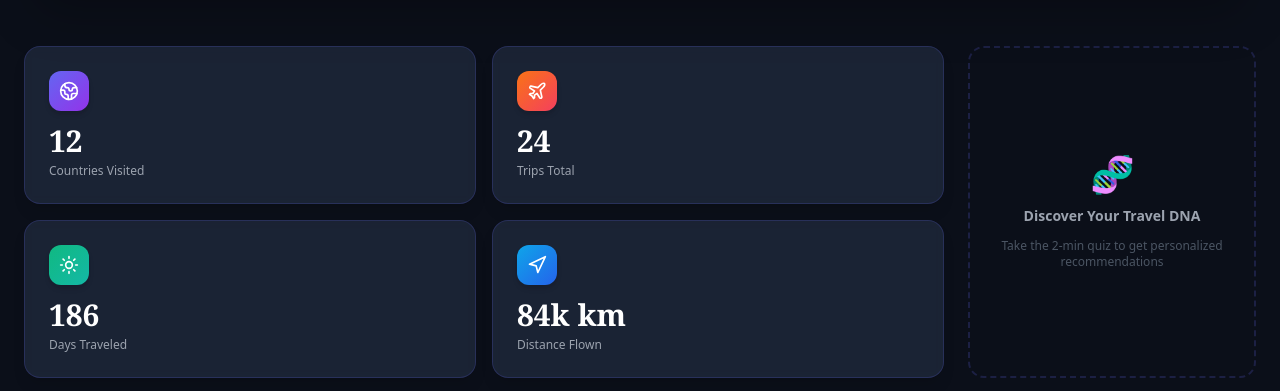
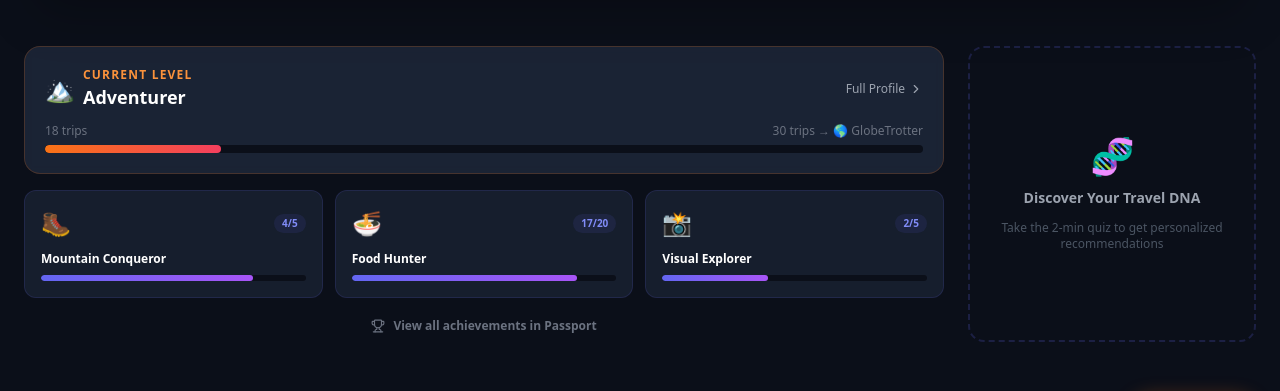
Before and after one commit to rajaghara2007/oddo-hackathon, a Next.js app in the folder frontend/: page /dashboard in a window 1280 px wide. Shown: the part 530-921 px from the top of the page. Built offline with nearby package versions, Linux system fonts and the light colour scheme.

Commit message:
feat: replace dashboard stats with achievement progress widget

```diff
--- a/frontend/components/trek/DashboardClient.tsx
+++ b/frontend/components/trek/DashboardClient.tsx
@@ -2,17 +2,11 @@
 
 import { useState, useEffect } from "react";
 import { motion } from "framer-motion";
-import { MapPin, Clock, Globe2, Plane, Sun, Navigation, Sparkles } from "lucide-react";
+import { MapPin, Clock, Sparkles, Trophy, ChevronRight } from "lucide-react";
 import { mockTrips } from "@/data/mockDashboard";
 import TravelDNACard from "@/components/trek/TravelDNACard";
 import type { TravelDNA } from "@/data/travelDNA";
-
-const STATS = [
-  { label: "Countries Visited", value: "12", icon: <Globe2 className="w-5 h-5" />, color: "from-indigo-500 to-purple-600" },
-  { label: "Trips Total", value: "24", icon: <Plane className="w-5 h-5" />, color: "from-orange-500 to-rose-500" },
-  { label: "Days Traveled", value: "186", icon: <Sun className="w-5 h-5" />, color: "from-emerald-500 to-teal-500" },
-  { label: "Distance Flown", value: "84k km", icon: <Navigation className="w-5 h-5" />, color: "from-sky-500 to-blue-600" },
-];
+import { MOCK_BADGES, getCurrentLevel, MOCK_PASSPORT_STATS } from "@/data/passport";
 
 const STATUS_COLORS: Record<string, string> = {
   planned: "bg-indigo-500/20 text-indigo-300 border border-indigo-500/30",
@@ -75,24 +69,85 @@ export default function DashboardClient() {
         </div>
       </section>
 
-      {/* Stats Grid + DNA Card */}
+      {/* Achievement Progress + DNA Card */}
       <section className="max-w-[1400px] mx-auto px-6 mb-12">
         <div className="flex flex-col lg:flex-row gap-6">
-          <div className="flex-1 grid grid-cols-2 md:grid-cols-4 lg:grid-cols-2 gap-4">
-            {STATS.map((stat, i) => (
-              <motion.div key={stat.label}
-                initial={{ opacity: 0, y: 30 }} animate={{ opacity: 1, y: 0 }} transition={{ delay: 0.1 * i }}
-                whileHover={{ y: -4, scale: 1.02 }}
-                className="bg-[#1E293B]/80 backdrop-blur-sm border border-indigo-500/20 rounded-2xl p-6 flex flex-col gap-3 shadow-lg cursor-pointer">
-                <div className={`w-10 h-10 rounded-xl bg-gradient-to-br ${stat.color} flex items-center justify-center text-white shadow-md`}>
-                  {stat.icon}
-                </div>
-                <div>
-                  <p className="text-3xl font-bold text-white font-serif">{stat.value}</p>
-                  <p className="text-xs text-gray-400 mt-1 font-medium">{stat.label}</p>
-                </div>
+          {/* Achievement Widget */}
+          <div className="flex-1">
+            {/* Level Progress Bar */}
+            <motion.div
+              initial={{ opacity: 0, y: 20 }} animate={{ opacity: 1, y: 0 }}
+              className="bg-[#1E293B]/80 backdrop-blur-sm border border-orange-500/20 rounded-2xl p-5 mb-4"
+            >
+              {(() => {
+                const { current, next, progressPct } = getCurrentLevel(MOCK_PASSPORT_STATS.totalTrips);
+                return (
+                  <>
+                    <div className="flex items-center justify-between mb-3">
+                      <div className="flex items-center gap-2">
+                        <span className="text-2xl">{current.emoji}</span>
+                        <div>
+                          <p className="text-xs text-orange-400 font-bold uppercase tracking-widest">Current Level</p>
+                          <p className="text-lg font-bold text-white">{current.title}</p>
+                        </div>
+                      </div>
+                      <a href="/passport">
+                        <span className="text-xs text-gray-400 hover:text-orange-400 flex items-center gap-1 transition-colors">
+                          Full Profile <ChevronRight className="w-3.5 h-3.5" />
+                        </span>
+                      </a>
+                    </div>
+                    {next && (
+                      <>
+                        <div className="flex justify-between text-xs text-gray-500 mb-1.5">
+                          <span>{MOCK_PASSPORT_STATS.totalTrips} trips</span>
+                          <span>{next.minTrips} trips → {next.emoji} {next.title}</span>
+                        </div>
+                        <div className="h-2 bg-[#0B0F19] rounded-full overflow-hidden">
+                          <motion.div
+                            initial={{ width: 0 }} animate={{ width: `${progressPct}%` }} transition={{ duration: 1, delay: 0.3 }}
+                            className="h-full bg-gradient-to-r from-orange-500 to-rose-500 rounded-full"
+                          />
+                        </div>
+                      </>
+                    )}
+                  </>
+                );
+              })()}
+            </motion.div>
+
+            {/* In-Progress Badges */}
+            <div className="grid grid-cols-1 sm:grid-cols-3 gap-3">
+              {MOCK_BADGES.filter(b => !b.unlocked).slice(0, 3).map((badge, i) => (
+                <motion.div
+                  key={badge.id}
+                  initial={{ opacity: 0, y: 20 }} animate={{ opacity: 1, y: 0 }} transition={{ delay: 0.1 + 0.1 * i }}
+                  whileHover={{ y: -3 }}
+                  className="bg-[#1E293B]/60 border border-indigo-500/15 rounded-xl p-4 cursor-pointer group hover:border-orange-500/30 transition-all"
+                >
+                  <div className="flex items-center justify-between mb-3">
+                    <span className="text-2xl">{badge.emoji}</span>
+                    <span className="text-[10px] font-bold text-indigo-400 bg-indigo-500/10 px-2 py-0.5 rounded-full">{badge.progress}/{badge.total}</span>
+                  </div>
+                  <p className="text-xs font-bold text-white mb-2 group-hover:text-orange-400 transition-colors">{badge.name}</p>
+                  <div className="h-1.5 bg-[#0B0F19] rounded-full overflow-hidden">
+                    <div
+                      className="h-full bg-gradient-to-r from-indigo-500 to-purple-500 rounded-full transition-all"
+                      style={{ width: `${(badge.progress / badge.total) * 100}%` }}
+                    />
+                  </div>
+                </motion.div>
+              ))}
+            </div>
+
+            <a href="/passport">
+              <motion.div
+                whileHover={{ scale: 1.01 }} whileTap={{ scale: 0.99 }}
+                className="mt-3 flex items-center justify-center gap-2 text-xs font-bold text-gray-500 hover:text-orange-400 transition-colors py-2 cursor-pointer"
+              >
+                <Trophy className="w-3.5 h-3.5" /> View all achievements in Passport
               </motion.div>
-            ))}
+            </a>
           </div>
 
           {/* Travel DNA Card */}
```
